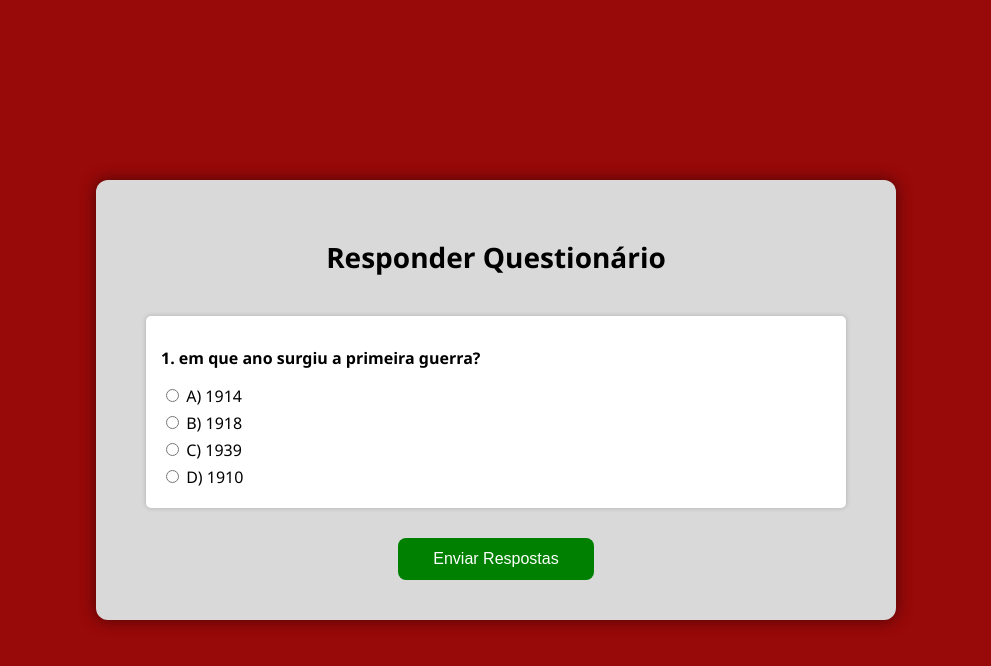
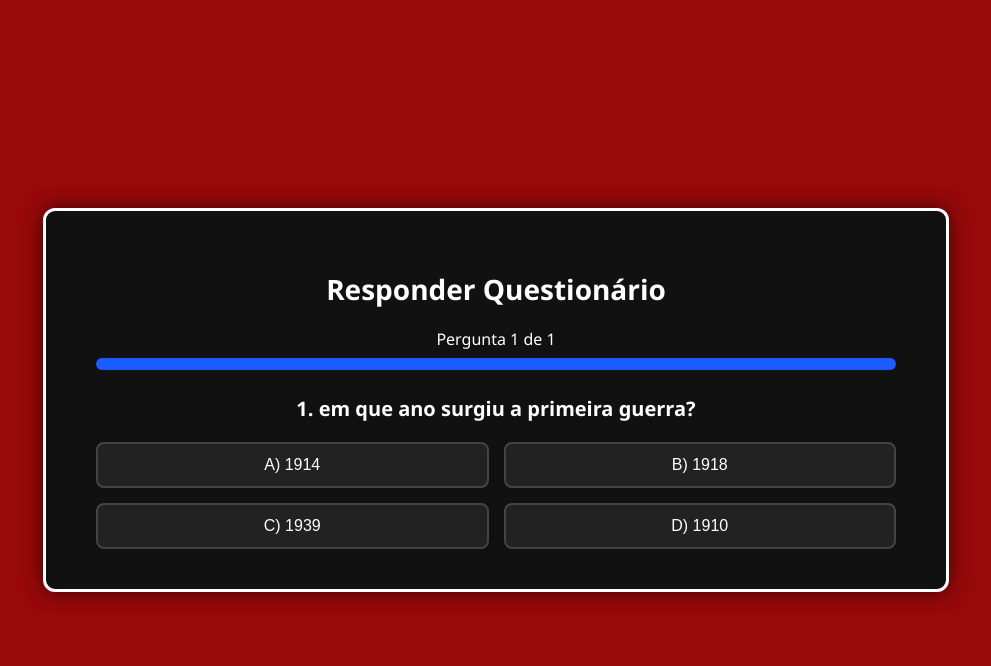
Before and after one commit to VictorLeonardo1346/tcc-projeto-smartlearn, a Flask app: page /aluno/responder/1 in a window 1280 px wide. Shown: the top 666 px of the page, without its empty margins (144-1135 px from the left). Run offline with Flask 3, Linux system fonts and the light colour scheme; a user stored in the database is signed in; data comes from the database, SQL or seed files in the repository; both versions use the stored data as it was after the commit.

Commit message:
Tela de responder atualizada

```diff
--- a/static/aluno/responder.js
+++ b/static/aluno/responder.js
@@ -1,78 +1,98 @@
 // static/aluno/responder.js
+let questoes = [];
+let indiceAtual = 0;
+let respostasUsuario = {};
+
 window.addEventListener("DOMContentLoaded", () => {
-  const container = document.getElementById("questionsContainer");
+  const area = document.getElementById("questionArea");
+  const btnProxima = document.getElementById("proximaPerguntaBtn");
   const btnEnviar = document.getElementById("submitBtn");
 
-  if (!container) return;
+  const progressInfo = document.getElementById("progressInfo");
+  const progressFill = document.getElementById("progressFill");
 
   async function carregarQuestoes() {
-    try {
     const resp = await fetch(`/api/questoes/${questionarioId}`);
-      if (!resp.ok) throw new Error("Falha ao buscar questões");
-      const questoes = await resp.json();
+    questoes = await resp.json();
+    mostrarQuestao(); // só aqui a barra pode ser atualizada
+  }
 
-      container.innerHTML = "";
+  function mostrarQuestao() {
+    const q = questoes[indiceAtual];
+    area.innerHTML = "";
 
-      questoes.forEach((q, i) => {
-        const div = document.createElement("div");
-        div.className = "question";
+    atualizarProgresso(); // <-- CORREÇÃO
 
-        const enunciado = document.createElement("p");
-        enunciado.innerHTML = `<b>${i + 1}. ${q.enunciado}</b>`;
-        div.appendChild(enunciado);
+    const titulo = document.createElement("div");
+    titulo.className = "pergunta-texto";
+    titulo.textContent = `${indiceAtual + 1}. ${q.enunciado}`;
+    area.appendChild(titulo);
 
-        // ✅ Se a questão tiver imagem, exibe
     if (q.imagem) {
       const img = document.createElement("img");
       img.src = q.imagem;
-          img.alt = "Imagem da questão";
       img.className = "imagem-questao";
-          div.appendChild(img);
+      area.appendChild(img);
     }
 
-        const optionsDiv = document.createElement("div");
-        optionsDiv.className = "options";
+    const opcoes = document.createElement("div");
+    opcoes.className = "opcoes";
 
-        const alternativas = q.alternativas || ["", "", "", ""];
+    const alternativas = [
+      q.alternativas?.[0],
+      q.alternativas?.[1],
+      q.alternativas?.[2],
+      q.alternativas?.[3],
+    ];
 
-        ["1", "2", "3", "4"].forEach((valor, idx) => {
-          const label = document.createElement("label");
-          const radio = document.createElement("input");
-          radio.type = "radio";
-          radio.name = `q${q.id}`;
-          radio.value = valor;
-          label.appendChild(radio);
-          label.append(
-            ` ${String.fromCharCode(65 + idx)}) ${alternativas[idx] ?? ""}`
-          );
-          optionsDiv.appendChild(label);
+    alternativas.forEach((texto, idx) => {
+      const botao = document.createElement("button");
+      botao.className = "alternativa-btn";
+      botao.textContent = `${String.fromCharCode(65 + idx)}) ${texto}`;
+
+      botao.onclick = () => responder(idx + 1, botao, q);
+
+      opcoes.appendChild(botao);
     });
 
-        div.appendChild(optionsDiv);
-        container.appendChild(div);
+    area.appendChild(opcoes);
+
+    btnProxima.style.display = "none";
+  }
+
+  function responder(valor, botao, q) {
+    if (respostasUsuario[q.id] !== undefined) return;
+
+    respostasUsuario[q.id] = valor;
+
+    const correta = Number(q.correta);
+
+    const botoes = document.querySelectorAll(".alternativa-btn");
+    botoes.forEach((b, i) => {
+      const numero = i + 1;
+      if (numero === correta) b.classList.add("correto");
+      if (numero === valor && numero !== correta) b.classList.add("errado");
+      b.style.pointerEvents = "none";
     });
-    } catch (err) {
-      console.error(err);
-      alert("Erro ao carregar questões: " + err.message);
+
+    if (indiceAtual < questoes.length - 1) {
+      btnProxima.style.display = "block";
+    } else {
+      btnEnviar.style.display = "block";
     }
   }
 
-  async function enviarRespostas() {
-    const radiosChecked = document.querySelectorAll(
-      "input[type=radio]:checked"
-    );
-    const respostasUsuario = {};
-    radiosChecked.forEach((r) => {
-      const qid = Number(r.name.replace("q", ""));
-      if (!Number.isNaN(qid)) respostasUsuario[qid] = r.value;
-    });
+  btnProxima.onclick = () => {
+    indiceAtual++;
+    mostrarQuestao();
+  };
 
+  btnEnviar.onclick = async () => {
     const listaEnvio = Object.entries(respostasUsuario).map(([qid, resp]) => ({
       questao_id: Number(qid),
       resposta: resp,
     }));
 
-    try {
     const resp = await fetch("/api/salvar_respostas", {
       method: "POST",
       headers: { "Content-Type": "application/json" },
@@ -83,18 +103,22 @@ window.addEventListener("DOMContentLoaded", () => {
     });
 
     const dados = await resp.json();
-      if (!resp.ok || dados.status !== "sucesso") {
-        throw new Error(dados.mensagem || "Erro desconhecido do servidor");
+    if (dados.status === "sucesso") {
+      window.location.href = "/aluno/resultado";
+    } else {
+      alert("Erro ao enviar respostas");
+    }
+  };
+
+  function atualizarProgresso() {
+    const total = questoes.length;
+    const atual = indiceAtual + 1;
+
+    progressInfo.textContent = `Pergunta ${atual} de ${total}`;
+
+    const porcentagem = (atual / total) * 100;
+    progressFill.style.width = `${porcentagem}%`;
   }
 
-      // ✅ Redireciona para o resultado após enviar as respostas
-      window.location.href = "/aluno/resultado";
-    } catch (err) {
-      console.error(err);
-      alert("Erro ao enviar respostas: " + (err.message || err));
-    }
-  }
-
-  btnEnviar.addEventListener("click", enviarRespostas);
   carregarQuestoes();
 });
--- a/templates/aluno_responder.html
+++ b/templates/aluno_responder.html
@@ -3,94 +3,165 @@
   <head>
     <meta charset="UTF-8" />
     <title>Responder Questionário</title>
+
     <style>
       body {
         font-family: "Segoe UI", sans-serif;
         margin: 0;
         padding: 0;
-        background-color: #980909; /* fundo vermelho escuro */
+        background-color: #980909;
         display: flex;
         justify-content: center;
         align-items: center;
         height: 100vh;
       }
 
-      /* Painel central */
       .painel {
-        background-color: #d9d9d9; /* cinza claro */
+        background-color: #111;
         width: 80%;
-        max-width: 700px;
+        max-width: 800px;
         padding: 40px 50px;
         border-radius: 12px;
-        box-shadow: 0 0 15px rgba(0, 0, 0, 0.5);
+        border: 3px solid #fff;
+        box-shadow: 0 0 20px rgba(0, 0, 0, 0.6);
         text-align: center;
+        color: white;
       }
 
-      /* Título */
-      .painel h1 {
-        color: #000;
+      h1 {
+        margin-bottom: 20px;
         font-size: 28px;
-        margin-bottom: 40px;
       }
 
-      /* Questões */
-      .question {
-        background-color: #fff;
-        padding: 15px;
-        margin: 15px 0;
-        border-radius: 5px;
-        box-shadow: 0 0 5px rgba(0, 0, 0, 0.2);
-        text-align: left;
+      /* === TEXTO DA PROGRESSÃO === */
+      .progresso-texto {
+        font-size: 16px;
+        margin-bottom: 8px;
+        color: #fff;
+      }
+
+      /* === BARRA DE PROGRESSO === */
+      .progress-bar {
+        width: 100%;
+        height: 12px;
+        background-color: #333;
+        border-radius: 8px;
+        overflow: hidden;
+        margin-bottom: 25px;
+      }
+
+      #progressFill {
+        height: 100%;
+        width: 0%;
+        background-color: #1a5cff;
+        transition: width 0.4s ease-in-out;
+      }
+
+      /* ESTILO DA PERGUNTA */
+      .pergunta-texto {
+        font-size: 20px;
+        margin-bottom: 20px;
+        font-weight: bold;
       }
 
       .imagem-questao {
+        max-width: 90%;
+        margin: 15px auto;
         display: block;
-        margin: 15px auto;
-        max-width: 80%;
         border-radius: 10px;
-        border: 2px solid #555;
+        border: 2px solid #666;
       }
 
-      /* Alternativas */
-      .options label {
-        display: block;
-        margin: 5px 0;
-        cursor: pointer;
+      /* ALTERNATIVAS EM BOTÕES */
+      .opcoes {
+        display: grid;
+        grid-template-columns: 1fr 1fr;
+        gap: 15px;
+        margin-top: 20px;
       }
 
-      /* Botão principal */
+      .alternativa-btn {
+        padding: 12px;
+        background-color: #222;
+        border: 2px solid #444;
+        border-radius: 8px;
+        color: white;
+        cursor: pointer;
+        font-size: 16px;
+        transition: 0.2s;
+      }
+
+      .alternativa-btn:hover {
+        transform: scale(1.03);
+        background-color: #333;
+      }
+
+      /* CORES APÓS RESPONDER */
+      .correto {
+        background-color: #00b050 !important;
+        border-color: #009645 !important;
+      }
+
+      .errado {
+        background-color: #c00000 !important;
+        border-color: #900000 !important;
+      }
+
+      /* BOTÃO PRÓXIMA */
+      #proximaPerguntaBtn {
+        margin-top: 25px;
+        padding: 12px 30px;
+        background-color: #1a5cff;
+        border: none;
+        border-radius: 8px;
+        color: white;
+        font-size: 16px;
+        cursor: pointer;
+        display: none;
+        transition: 0.2s;
+      }
+
+      #proximaPerguntaBtn:hover {
+        background-color: #003eb8;
+        transform: scale(1.05);
+      }
+
+      /* BOTÃO ENVIAR RESPOSTAS */
       #submitBtn {
-        display: block;
-        margin: 30px auto 0;
+        margin-top: 30px;
         padding: 12px 35px;
         font-size: 16px;
-        background-color: #008000; /* verde SmartLearn */
+        background-color: #008000;
         color: white;
         border: none;
         border-radius: 8px;
         cursor: pointer;
-        transition: all 0.2s ease-in-out;
-      }
-
-      #submitBtn:hover {
-        background-color: #006400; /* verde escuro */
-        transform: scale(1.05);
+        display: none;
       }
     </style>
   </head>
+
   <body>
     <div class="painel">
       <h1>Responder Questionário</h1>
 
-      <div id="questionsContainer">
-        <!-- Suas questões serão carregadas aqui -->
+      <!-- TEXTO DE PROGRESSO -->
+      <div id="progressInfo" class="progresso-texto"></div>
+
+      <!-- BARRA DE PROGRESSO -->
+      <div class="progress-bar">
+        <div id="progressFill"></div>
       </div>
+
+      <!-- ÁREA DA PERGUNTA -->
+      <div id="questionArea"></div>
+
+      <button id="proximaPerguntaBtn">Próxima Pergunta</button>
 
       <button id="submitBtn">Enviar Respostas</button>
     </div>
 
     <script>
-      // ID do questionário injetado pelo Flask
       const questionarioId = {{ id | tojson }};
     </script>
 
```
Also changed, not shown: banco.db, respostas_enviadas_aluno.db. Lines whose indentation alone changed are shown as unchanged.
